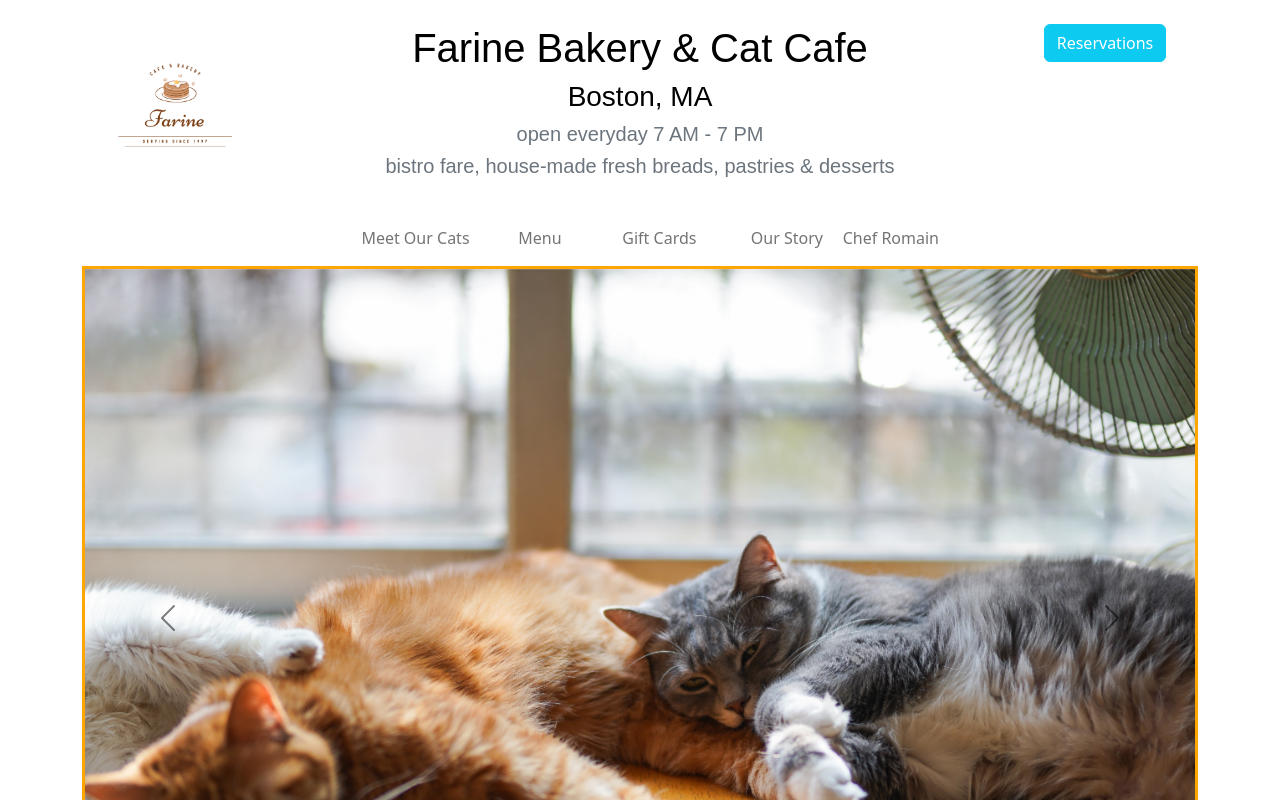
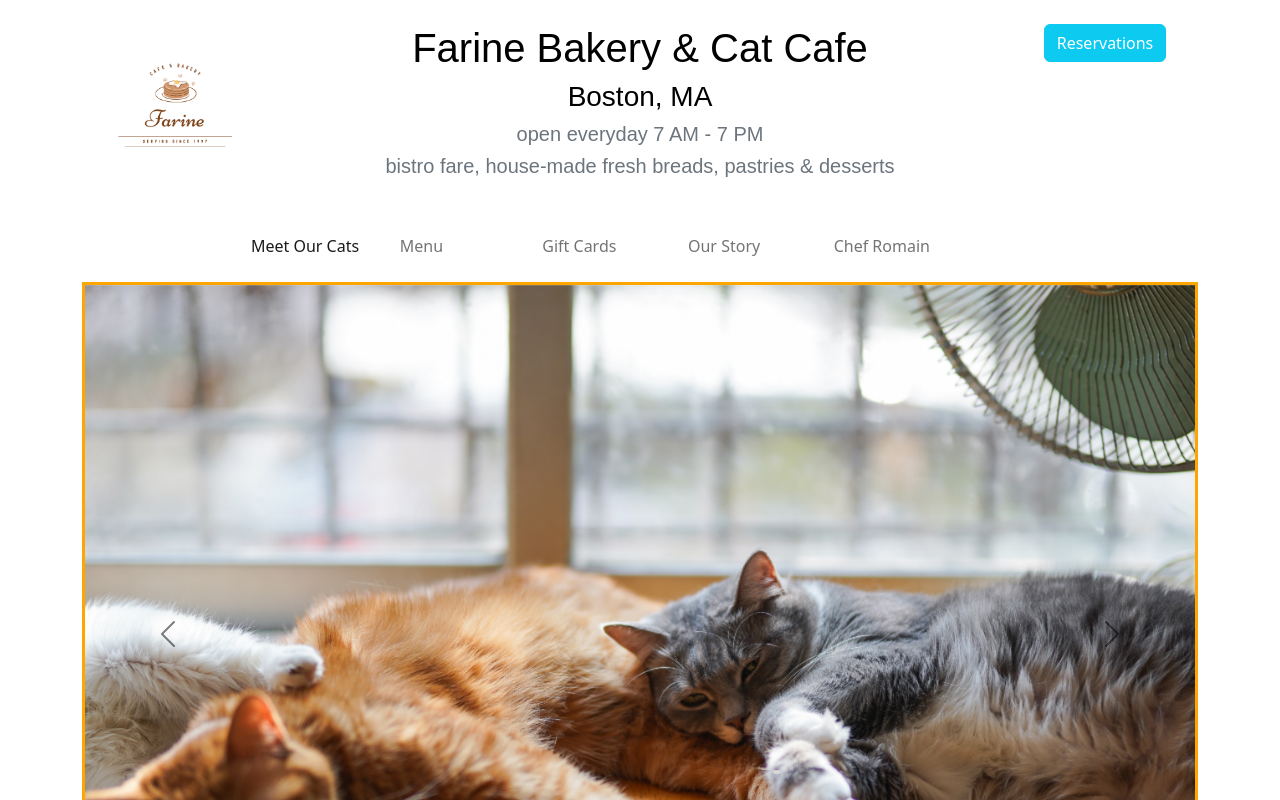
Before and after one commit to mjstrz/farine-react, a React (Create React App) app: page / in a window 1280 px wide. Shown: the top 800 px of the page. Built offline with nearby package versions, Linux system fonts and the light colour scheme.

Commit message:
some nav and footer styling

```diff
--- a/src/components/Footer.js
+++ b/src/components/Footer.js
@@ -13,7 +13,7 @@
             <div className='container'>
                 <Container>
                     <Row>
-                    <div className="contact col-4 col-sm-2 col-xs offset-5">
+                    <div className="contact col-4 col-sm-2 col-xs offset-5" id="contact">
                             <ul className='contact-footer'>
                                 <i className="fa fa-map-marker"></i><li style={{whiteSpace: 'nowrap' }}>15 Lorem Ipsum Ln,Boston, MA</li>
                                 <i className="fa fa-phone"></i><li>(555).555.5555 </li>
--- a/src/components/Navigation.js
+++ b/src/components/Navigation.js
@@ -21,40 +21,45 @@
                     <Navbar.Collapse>
                             <Nav>
                                 <Nav.Link
-                                    href="/ourcats" className="col-md-2"
-                                    style={{
-                                        whiteSpace: 'nowrap',
-                                        marginRight: '2.7em'}}>
+                                    href="/ourcats" className="col-md-2 active"
+                                    // style={{
+                                    //     whiteSpace: 'nowrap',
+                                    //     marginRight: '2.7em'}}
+                                        >
                                             Meet Our Cats
                                 </Nav.Link>
                                 <Nav.Link
                                     href="/menu"
                                     className="col-md-2 justify-content-around"
-                                    style={{
-                                        whiteSpace: 'nowrap',
-                                        marginRight: '1.5em' }}>
+                                    // style={{
+                                    //     whiteSpace: 'nowrap',
+                                    //     marginRight: '1.5em' }}
+                                        >
                                             Menu
                                 </Nav.Link>
                                 <Nav.Link
                                     href="/giftcard"
                                     className="col-md-2"
-                                    style={{
-                                        whiteSpace: 'nowrap',
-                                        marginRight: '2em' }}>
+                                    // style={{
+                                    //     whiteSpace: 'nowrap',
+                                    //     marginRight: '2em' }}
+                                        >
                                             Gift Cards
                                 </Nav.Link>
                                 <Nav.Link
                                     href="/about"
                                     className="col-md-2 justify-content-between"
-                                    style={{
-                                        whiteSpace: 'nowrap' }}>
+                                    // style={{
+                                    //     whiteSpace: 'nowrap' }}
+                                        >
                                             Our Story
                                 </Nav.Link>
                                 <Nav.Link
                                     href="/romain"
                                     className="col-md-2 justify-content"
-                                    style={{
-                                        whiteSpace: 'nowrap' }}>
+                                    // style={{
+                                    //     whiteSpace: 'nowrap' }}
+                                        >
                                             Chef Romain
                                 </Nav.Link>
                                 {/* <ul className="navbar-nav justify-content-center justify-content-between">
--- a/src/index.css
+++ b/src/index.css
@@ -40,6 +40,52 @@
   /* padding: 50px 50px; */
 }
 
+li {
+  padding-left: 0.75em;
+  padding-right: 2.5em;
+  align-items: center;
+}
+
+body{
+  background-color: #fff;
+}
+
+.card-title {
+  color: orange;
+  text-align: center;
+}
+
+/* NAVIGATION */
+
+#main-nav {
+ justify-content: center;
+ display: flex;
+ white-space: nowrap;
+ padding: 0;
+ margin: 0;
+}
+
+#main-nav a {
+  padding: 1rem 3rem;
+  display: block;
+  /* border: 1px solid red */
+}
+
+#main-nav a:hover {
+  color:darkcyan;
+  font-weight: bold;
+}
+
+a {
+  list-style-type: none;
+  flex-wrap: none;
+}
+
+.active {
+  color: orange;
+}
+
+/* FOOTER */
 
 .site-footer, .contact {
   display: flex;
@@ -57,29 +103,12 @@
   justify-content: space-between;
 }
 
-li {
-  padding-left: 0.75em;
-  padding-right: 2.5em;
-  align-items: center;
-}
-
-body{
-  background-color: #fff;
-}
-
-.card-title {
-  color: orange;
-  text-align: center;
-}
-
-#main-nav {
- justify-content: space-evenly;
- display: flex;
-}
-
-a {
-  list-style-type: none;
-  flex-wrap: none;
+@media only screen and (max-width: 480px) {
+  .site-footer, .contact, .contact-footer {
+    float:none; /* Ensure stacking */
+    display:block; /* Ensure stacking */
+    text-align:center; /* Ensure horizontal centering of all footer content */
+  }
 }
 
 /* .container ul li {
```
